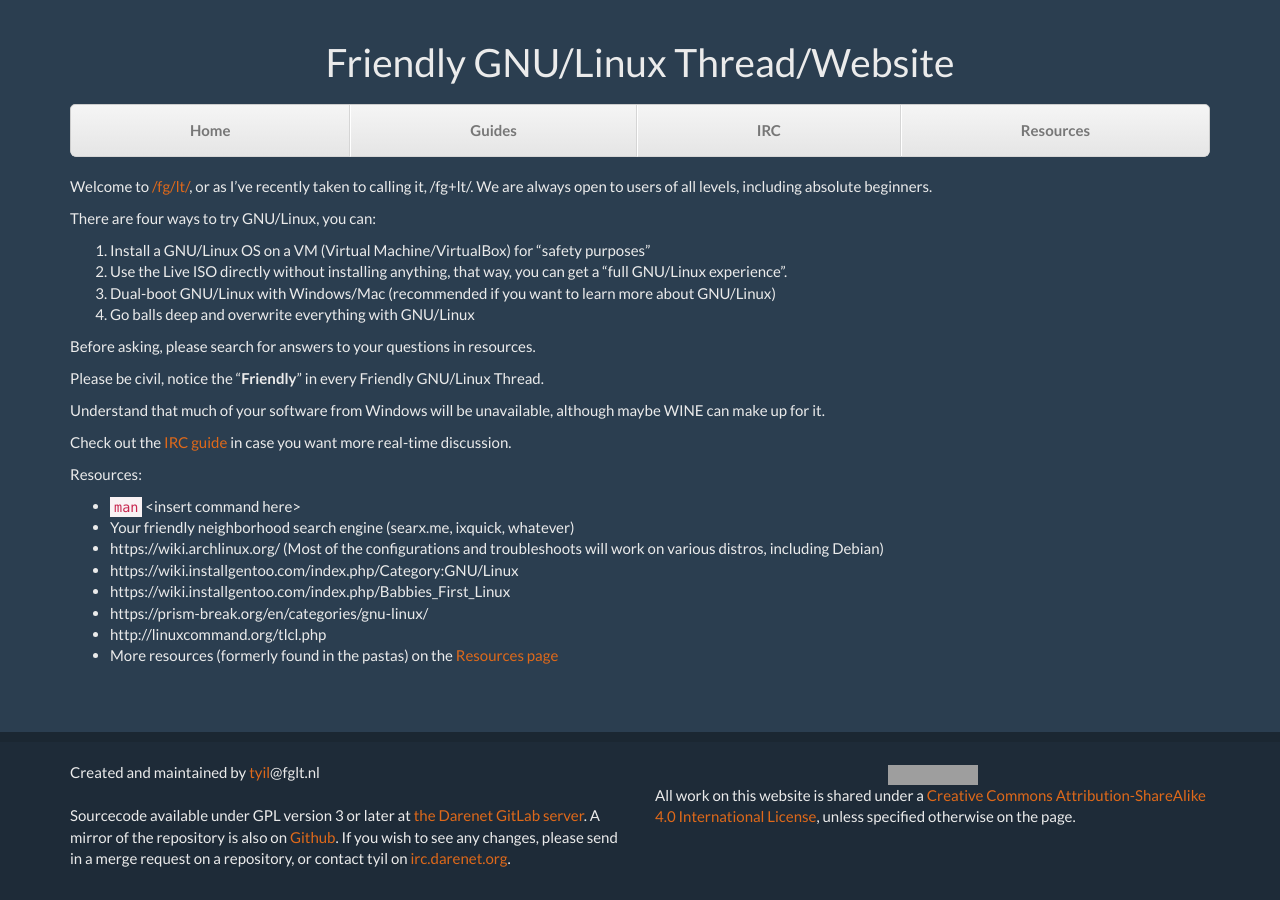
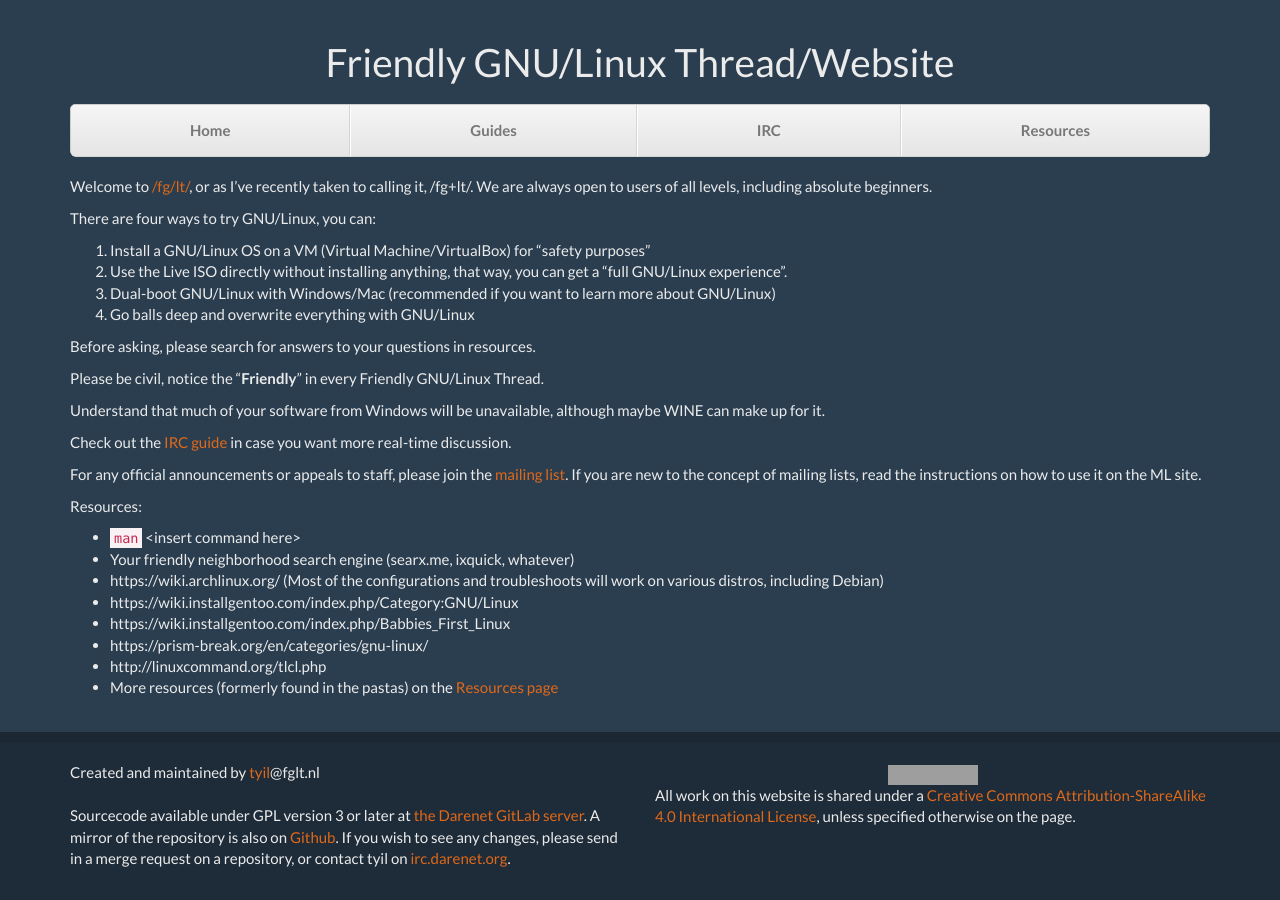
Before and after one commit to scriptkitties/fglt, a Jekyll site: the page built from index.md, in a window 1280 px wide. Built offline with Jekyll 4.4.1, drawn with Linux system fonts in a browser that asks for light colours; Markdown is read by kramdown in place of the engine named in the settings; grey boxes are pictures that could not be loaded.

Commit message:
Add reference to the mailing list on the frontpage

```diff
--- a/index.md
+++ b/index.md
@@ -26,6 +26,11 @@ although maybe WINE can make up for it.
 Check out the [IRC guide]({{ "irc.html" | prepend: site.baseurl }}) in case you
 want more real-time discussion.
 
+For any official announcements or appeals to staff, please join the [mailing
+list](https://ml.tyil.email/mailman/listinfo/fglt). If you are new to the
+concept of mailing lists, read the instructions on how to use it on the ML
+site.
+
 Resources:
 
 - `man` &lt;insert command here&gt;
```
